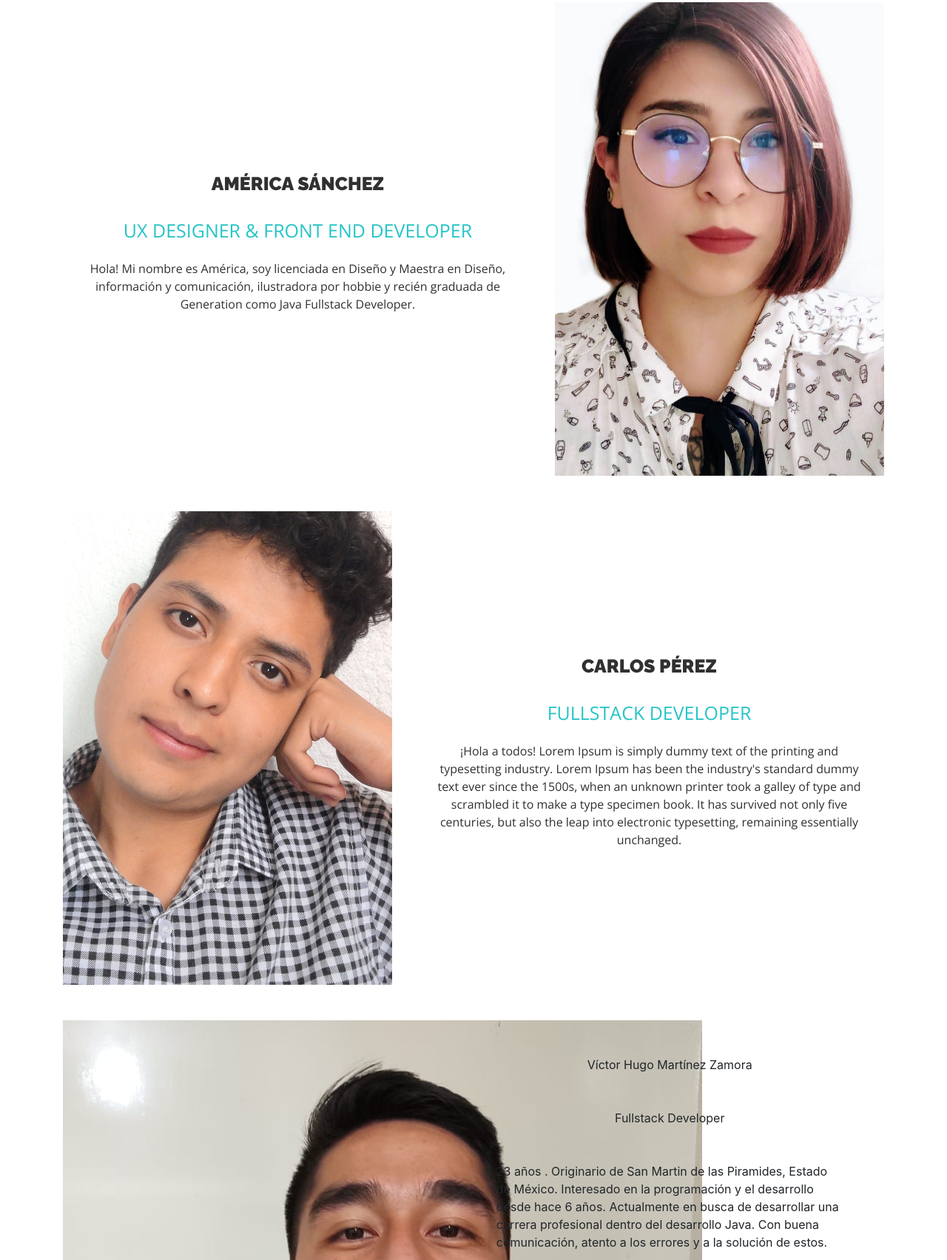
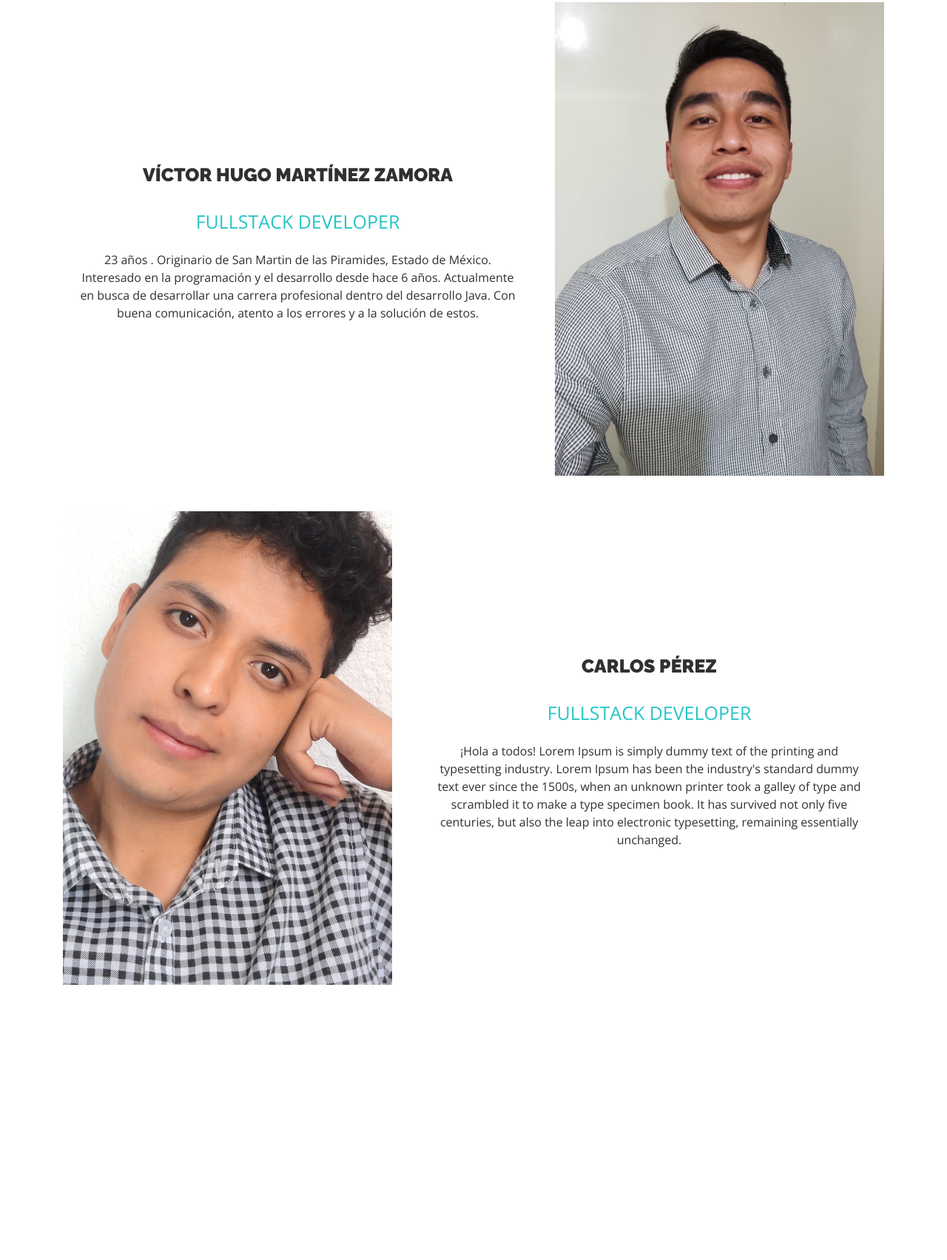
Before and after one commit to VictorHMZ98/SeguridadRadiologica, a plain HTML site: page acercaDe.html in a window 1280 px wide. Shown: the part 4417-6120 px from the top of the page at 74% size. After the commit the page ends 5778 px from the top, so only its background shows below. Drawn offline with nearby package versions, Linux system fonts and the light colour scheme.

Commit message:
Modifiqué bio de Victor

```diff
--- a/acercaDe.html
+++ b/acercaDe.html
@@ -199,17 +199,15 @@
         <div class="row mt-5 container-bios">
             <!-- container-bios-txt -->
             <div class="col-sm-7 div-centered">
-                <h4>América Sánchez</h4>
-                <div class="container-text-blue">UX designer & Front End Developer</div>
-                <p class="container-text-p"> Hola! Mi nombre es América, soy licenciada en Diseño y Maestra en Diseño,
-                    información y
-                    comunicación, ilustradora por hobbie y recién graduada de Generation como Java Fullstack Developer.
+                <h4>Víctor Hugo Martínez Zamora</h4>
+                <div class="container-text-blue">Fullstack Developer</div>
+                <p class="container-text-p"> 23 años . Originario de San Martin de las Piramides, Estado de México. Interesado en la programación y el desarrollo desde hace 6 años. Actualmente en busca de desarrollar una carrera profesional dentro del desarrollo Java. Con buena comunicación, atento a los errores  y a la solución de estos.
                 </p>
             </div>
             <!-- Fin de container-bios-txt -->
             <!-- "container-bios-img"-->
             <div class="col-5">
-                <img src="./img/bio/img-bio-america.jpg" class="container-img-bios">
+                <img src="./img/bio/img-bio-victor.jpeg" class="container-img-bios">
             </div>
             <!-- Fin container-bios-img-->
         </div>
@@ -236,31 +234,6 @@
         </div> <!-- Fin de container-bios-txt -->
         <!-- fin biografía 5-->
 
-
-
-
-        <div class="row mt-5">
-            <div class="col-sm-5"> <!-- "Foto"-->
-                <img src="./img/bio/img-bio-victor.jpeg" class="imgIntegrante1">
-            </div> <!-- Fin de "Foto"-->
-
-            <div class="col-sm-7"> <!-- "Biografía"-->
-                <div class="row mt-5">
-                    <div class="col-2"></div>
-                    <div class="col-9 text-center nombreIntegrante1"> Víctor Hugo Martínez Zamora </div>
-                    <div class="col-2"></div>
-                </div>
-                <div class="row mt-5">
-                    <div class="col-2"></div>
-                    <div class="col-9 text-center rolIntegrante1"> Fullstack Developer </div>
-                    <div class="col-2"></div>
-                </div>
-                <div class="row mt-5">
-                    <div class="col-2"></div>
-                    <div class="col-9 textoIntegrante1">23 años . Originario de San Martin de las Piramides, Estado de México. Interesado en la programación y el desarrollo desde hace 6 años. Actualmente en busca de desarrollar una carrera profesional dentro del desarrollo Java. Con buena comunicación, atento a los errores  y a la solución de estos.</div>
-                    <div class="col-2"></div>
-                </div>
-            </div> <!-- Fin de "Biografía"-->
         </div>
 
 
```
